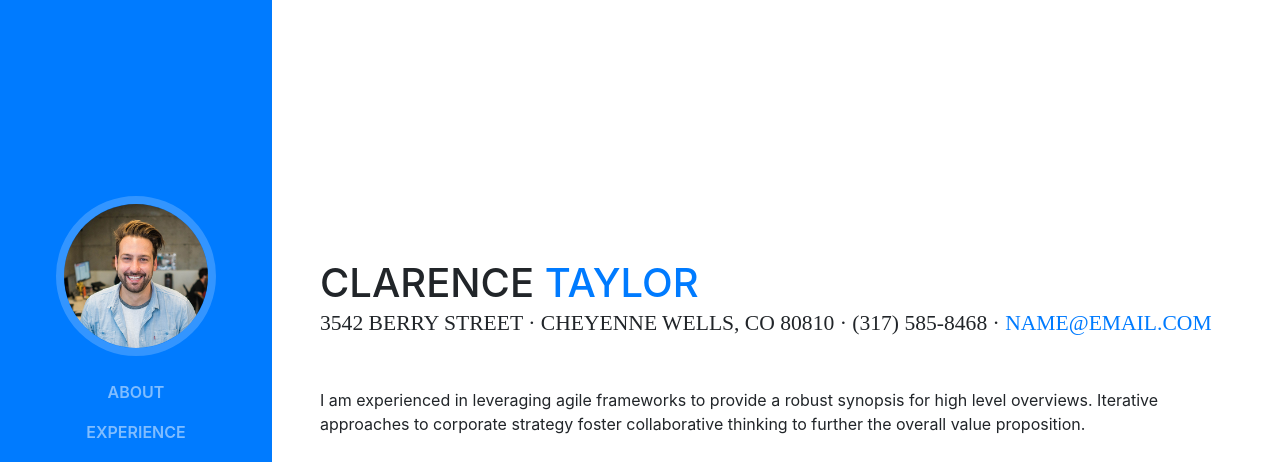
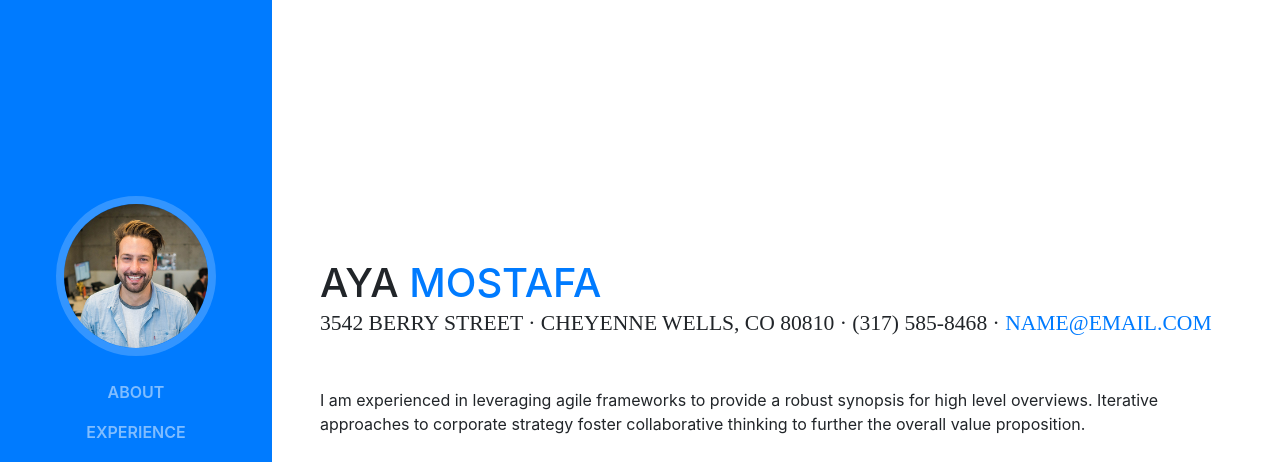
Before and after one commit to ayadarwesh/my_res, a website with bundled scripts: page index.html in a window 1280 px wide. Shown: the top 462 px of the page. Built offline with nearby package versions, Linux system fonts and the light colour scheme; a web font is replaced by a local one.

Commit message:
feat: change name

```diff
--- a/index.html
+++ b/index.html
@@ -65,8 +65,8 @@
 
       <section class="resume-section p-3 p-lg-5 d-flex d-column" id="about">
         <div class="my-auto">
-          <h1 class="mb-0">Clarence
-            <span class="text-primary">Taylor</span>
+          <h1 class="mb-0">Aya
+            <span class="text-primary">Mostafa</span>
           </h1>
           <div class="subheading mb-5">3542 Berry Street · Cheyenne Wells, CO 80810 · (317) 585-8468 ·
             <a href="mailto:name@email.com">name@email.com</a>
```
